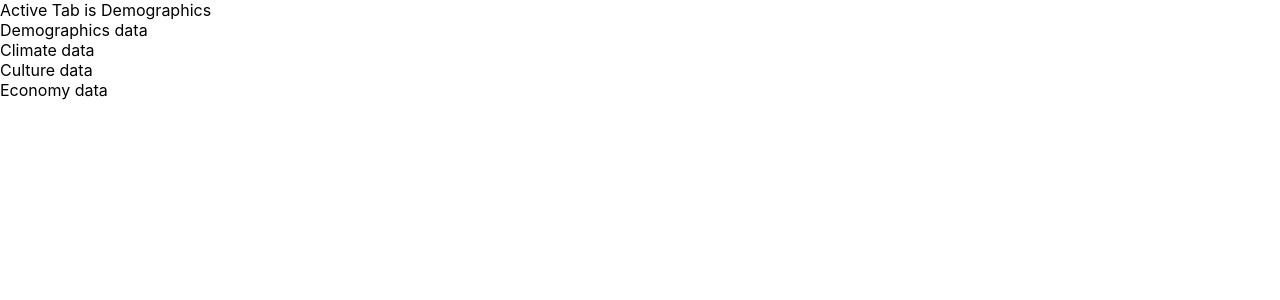
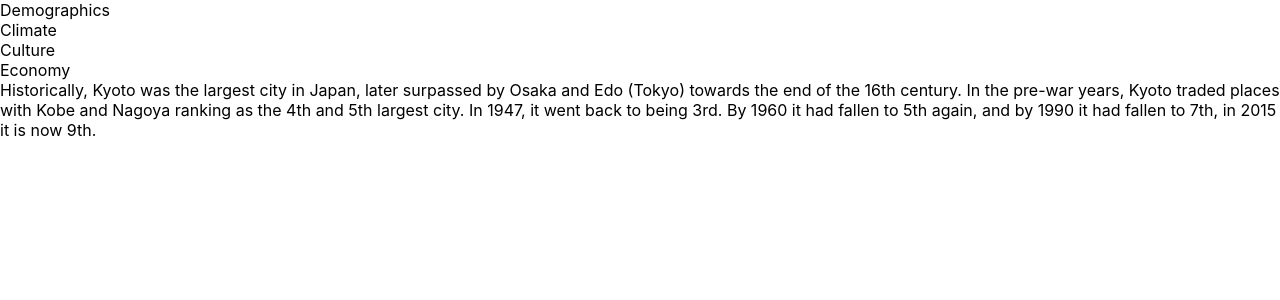
Before and after one commit to NickToye/kyoto, a Next.js app: page / in a window 1280 px wide. Shown: the top 300 px of the page. Built offline with nearby package versions, Linux system fonts and the light colour scheme.

Commit message:
implemented map and filter logic for the data stream

```diff
--- a/components/Tabs.jsx
+++ b/components/Tabs.jsx
@@ -1,32 +1,29 @@
 import React, { useState } from 'react';
 import uuid from 'react-uuid';
 
-const tabsList = ['Demographics', 'Climate', 'Culture', 'Economy'];
+export default function Tabs(props) {
+  const { data } = props;
+  const [activeTab, setActiveTab] = useState(data[0].id);
+  const activeContent = data.filter((x) => x.id === activeTab).map((x) => x.content);
 
-export default function Tabs() {
-  const [activeTab, setActiveTab] = useState(tabsList[0]);
   return (
     <>
-      <span>
-        Active Tab is
-        {' '}
-        {activeTab}
-      </span>
       <div className="tabs">
-        {tabsList.map((x, i) => (
+        {data.map((x, i) => (
           <div
             className="tabs_list"
             key={uuid()}
-            onClick={() => setActiveTab(x)}
-            onKeyDown={() => setActiveTab(x)}
+            onClick={() => setActiveTab(x.id)}
+            onKeyDown={() => setActiveTab(x.id)}
             role="button"
             tabIndex={i}
           >
-            {x}
-            {' '}
-            data
+            {x.label}
           </div>
         ))}
+      </div>
+      <div>
+        {activeContent}
       </div>
     </>
   );
--- a/pages/index.jsx
+++ b/pages/index.jsx
@@ -1,6 +1,13 @@
 import Head from 'next/head';
 
 import Tabs from '../components/Tabs';
+
+const tabsList = [
+  { id: 1, label: 'Demographics', content: 'Historically, Kyoto was the largest city in Japan, later surpassed by Osaka and Edo (Tokyo) towards the end of the 16th century. In the pre-war years, Kyoto traded places with Kobe and Nagoya ranking as the 4th and 5th largest city. In 1947, it went back to being 3rd. By 1960 it had fallen to 5th again, and by 1990 it had fallen to 7th, in 2015 it is now 9th.' },
+  { id: 2, label: 'Climate', content: 'Kyoto has a humid subtropical climate (Köppen Cfa), featuring a marked seasonal variation in temperature and precipitation. Summers are hot and humid, but winters are relatively cold with occasional snowfall. Kyotos rain season begins around the middle of June and lasts until the end of July, yielding to a hot and sunny latter half of the summer. Kyoto, along with most of the Pacific coast and central areas of Japan is prone to typhoons during September and October.' },
+  { id: 3, label: 'Culture', content: 'With its 2,000 religious places – 1,600 Buddhist temples and 400 Shinto shrines, as well as palaces, gardens and architecture intact – it is one of the best preserved cities in Japan' },
+  { id: 4, label: 'Economy', content: 'The key industry of Kyoto is information technology and electronics: the city is home to the headquarters of Nintendo,' },
+];
 
 export default function Home() {
   return (
@@ -9,7 +16,7 @@
         <title>Kyoto - Tabs</title>
         <link rel="icon" href="/favicon.ico" />
       </Head>
-      <Tabs />
+      <Tabs data={tabsList} />
     </>
   );
 }
```
